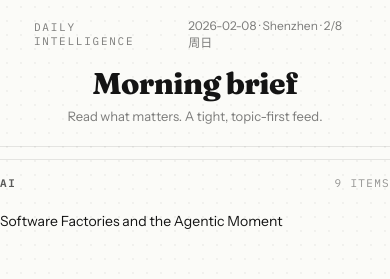
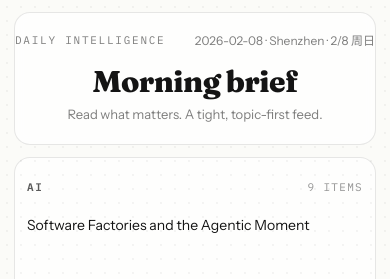
Before and after one commit to mmmmmmarcus/mmmmmmarcus.github.io, a plain HTML site: page morning-breif/2026-02-08/index.html in a window 390 px wide. Shown: the top 279 px of the page. Drawn offline with Linux system fonts and the light colour scheme.

Commit message:
Morning brief 2026-02-08 (visible mobile gutters)

```diff
--- a/morning-breif/2026-02-08/index.html
+++ b/morning-breif/2026-02-08/index.html
@@ -27,6 +27,11 @@
 
 html,body{height:100%;background:var(--bg);color:var(--text);}
 body{margin:0;font-family:"Instrument Sans", ui-sans-serif, system-ui;}
+
+/* Make mobile side gutters visually obvious by padding the page itself */
+@media (max-width: 768px){
+  body{padding:0 14px;}
+}
 a{color:inherit}
 
 /* subtle dot grid background like Topfeed */
@@ -40,20 +45,22 @@ body::before{
 
 .grain{display:none;}
 
-.wrap{max-width:920px;margin:0 auto;padding:0 18px;}
+.wrap{max-width:920px;margin:0 auto;padding:0 18px;box-sizing:border-box;}
 
 @media (max-width: 768px){
-  .wrap{padding:0 calc(28px + env(safe-area-inset-left)) 0 calc(28px + env(safe-area-inset-right));}
-}
-
-@media (max-width: 480px){
-  .wrap{padding:0 calc(34px + env(safe-area-inset-left)) 0 calc(34px + env(safe-area-inset-right));}
+  /* gutters handled by body padding */
+  .wrap{padding:0;}
 }
 
 .hero{
   padding:18px 0 10px;
-  background:transparent;
-  border-bottom:1px solid var(--divider);
+  background:rgba(255,255,255,.72);
+  backdrop-filter: blur(6px);
+  border:1px solid var(--divider);
+  border-radius:16px;
+}
+@media (max-width: 768px){
+  .hero{margin-top:12px;}
 }
 .hero-top{display:flex;justify-content:space-between;align-items:center;gap:14px;}
 .kicker{font-family:"IBM Plex Mono";letter-spacing:.16em;text-transform:uppercase;font-size:11px;color:var(--muted)}
@@ -74,6 +81,13 @@ body::before{
 .rule{display:none;}
 
 .main{padding:12px 0 64px;}
+
+.feed{
+  background:rgba(255,255,255,.72);
+  border:1px solid var(--divider);
+  border-radius:16px;
+  padding:6px 12px;
+}
 
 /* feed sections */
 .feed{border-top:1px solid var(--divider);}
```
